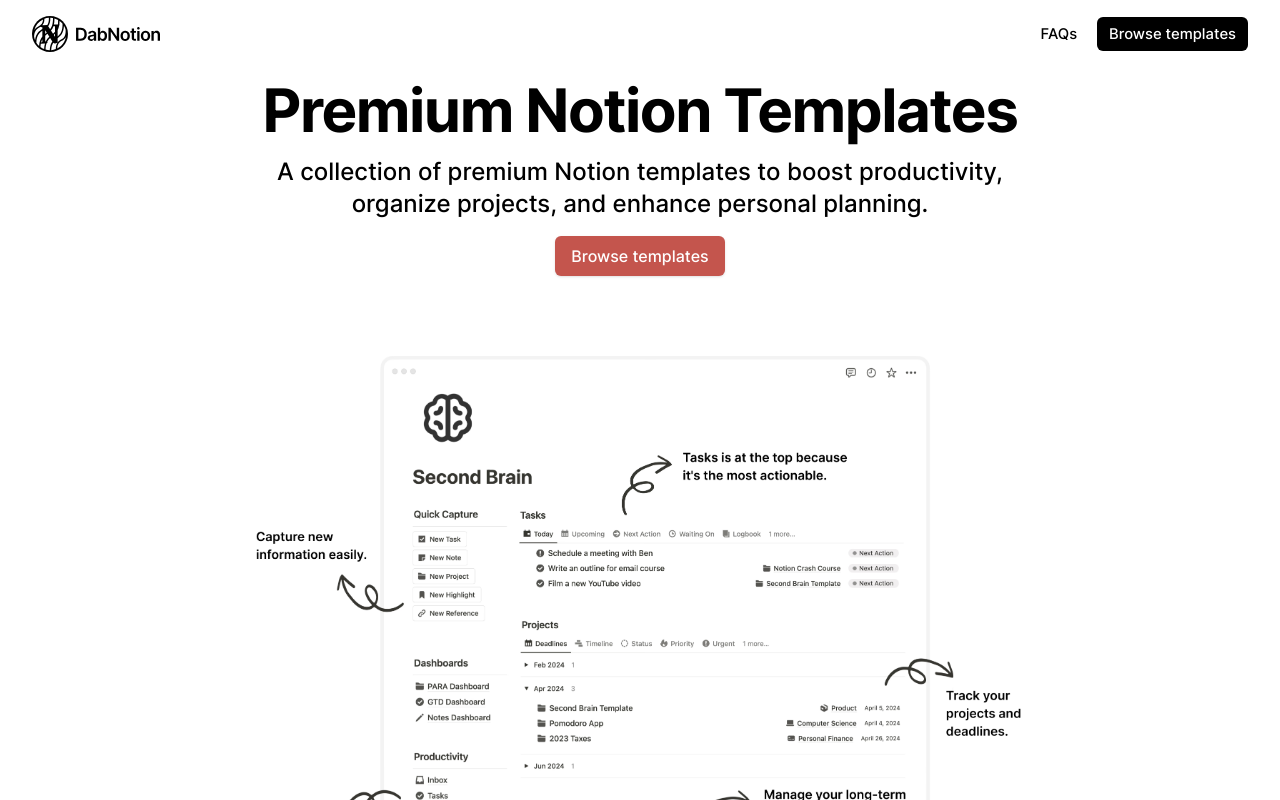
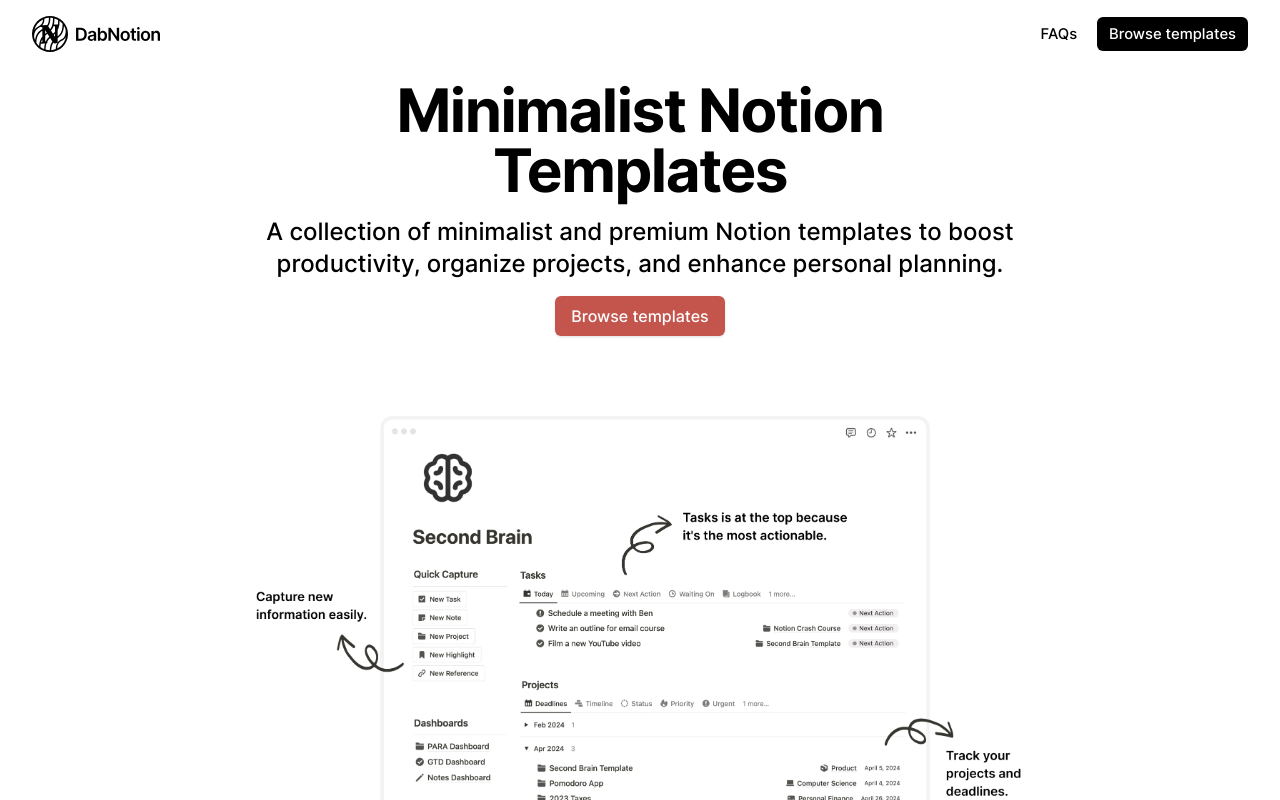
Before and after one commit to dabaz-official/dabnotion-templates, a Next.js app: page / in a window 1280 px wide. Shown: the top 800 px of the page. Built offline with nearby package versions, Linux system fonts and the light colour scheme.

Commit message:
chore: update intro

```diff
--- a/components/home/Hero.tsx
+++ b/components/home/Hero.tsx
@@ -7,10 +7,10 @@ export function Hero() {
   return (
     <div className="text-center items-center flex flex-col gap-4">
       <h1 className="text-5xl md:text-6xl font-bold tracking-tight">
-        Premium Notion Templates
+        Minimalist Notion Templates
       </h1>
       <p className="text-xl md:text-2xl font-medium">
-        A collection of premium Notion templates to boost productivity, organize projects, and enhance personal planning.
+        A collection of minimalist and premium Notion templates to boost productivity, organize projects, and enhance personal planning.
       </p>
       <Link
         href="/store"
--- a/lib/seo.ts
+++ b/lib/seo.ts
@@ -1,7 +1,7 @@
 export const seo = {
   home: {
-    title: "DabNotion - Premium Notion Templates",
-    description: "A collection of premium Notion templates to boost productivity, organize projects, and enhance personal planning.",
+    title: "DabNotion - Minimalist Notion Templates",
+    description: "A collection of minimalist & premium Notion templates to boost productivity, organize projects, and enhance personal planning.",
     url: new URL(
       process.env.NODE_ENV === "production"
         ? "https://notion.dabaz.me"
```
